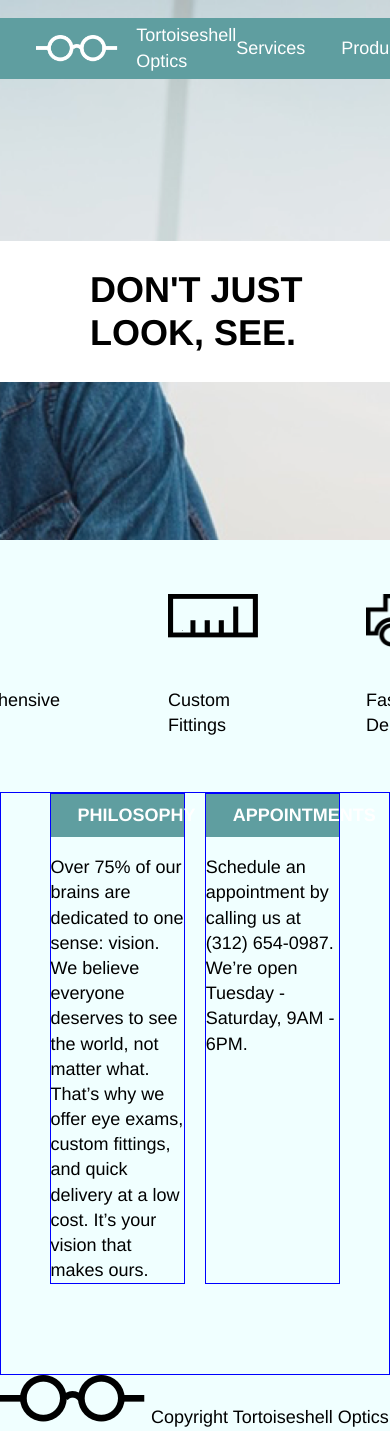
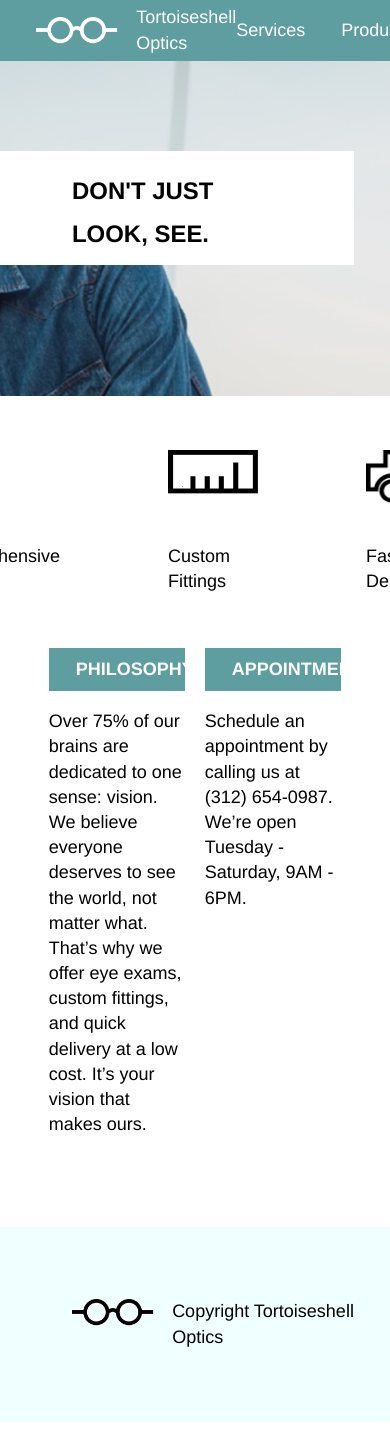
Before and after one commit to zztop-anon/optics, a plain HTML site: page index.html in a window 390 px wide. Shown: the top 1431 px of the page. Drawn offline with Linux system fonts and the light colour scheme.

Commit message:
add media queries for main heading

```diff
--- a/index.html
+++ b/index.html
@@ -85,18 +85,11 @@
     </div>
 
     <!-- Footer -->
-
-    <footer>
-      <div class="container">
-        <img src="./resources/logo-black.png" alt="Glasses">
-        <span>Copyright Tortoiseshell Optics</span>
-      </div>
-    </footer>
-
-
-
-
-
-
+    <div class="footer">
+      <footer class="container">
+          <img src="./resources/logo-black.png" alt="Glasses">
+          <span>Copyright Tortoiseshell Optics</span>
+      </footer>
+    </div>
   </body>
 </html>
--- a/resources/css/style.css
+++ b/resources/css/style.css
@@ -14,7 +14,6 @@ html {
 body {
   font-family: "Helvetica", sans-serif;
   line-height: 1.4;
-  background-color: azure;
 }
 
 .container {
@@ -53,6 +52,7 @@ li {
   margin: 1rem 2rem 1rem 0;
 }
 
+
 /* Banner */
 .main-banner {
   background-image: url(../glasses-bg.png);
@@ -77,6 +77,30 @@ li {
 div .flex {
   display: flex;
   justify-content: flex-end;
+}
+
+@media only screen and (max-width: 1024px) {
+  .main-banner {
+    height: 22rem;
+    padding-top: 0;
+  }
+
+  div.main-banner .container {
+    max-width: 100%;
+  }
+
+  .logo {
+    top: 0;
+  }
+
+  .main-banner-title {
+    margin: 5rem 2rem 0 0;
+    padding: .75rem 4rem;
+  }
+
+  .main-banner-title span {
+    font-size: 1.33rem;
+  }
 }
 
 /* Services */
@@ -108,14 +132,12 @@ div .flex {
 .philosophy-appointments .container {
   display: flex;
   justify-content: center;
-  border: 1px solid blue;
   padding-bottom: 5rem;
 }
 
 .philosophy {
   display: flex;
   flex-direction: column;
-  border: 1px solid blue;
   width: 35%;
 }
 
@@ -133,3 +155,16 @@ div .flex {
 }
 
 /* Footer CSS */
+.footer {
+  background-color: azure;
+}
+
+footer {
+  padding: 4rem 0 4rem 4rem;
+  display: flex;
+}
+
+footer img {
+  height: 1.5rem;
+  padding-right: 1rem;
+}
```
